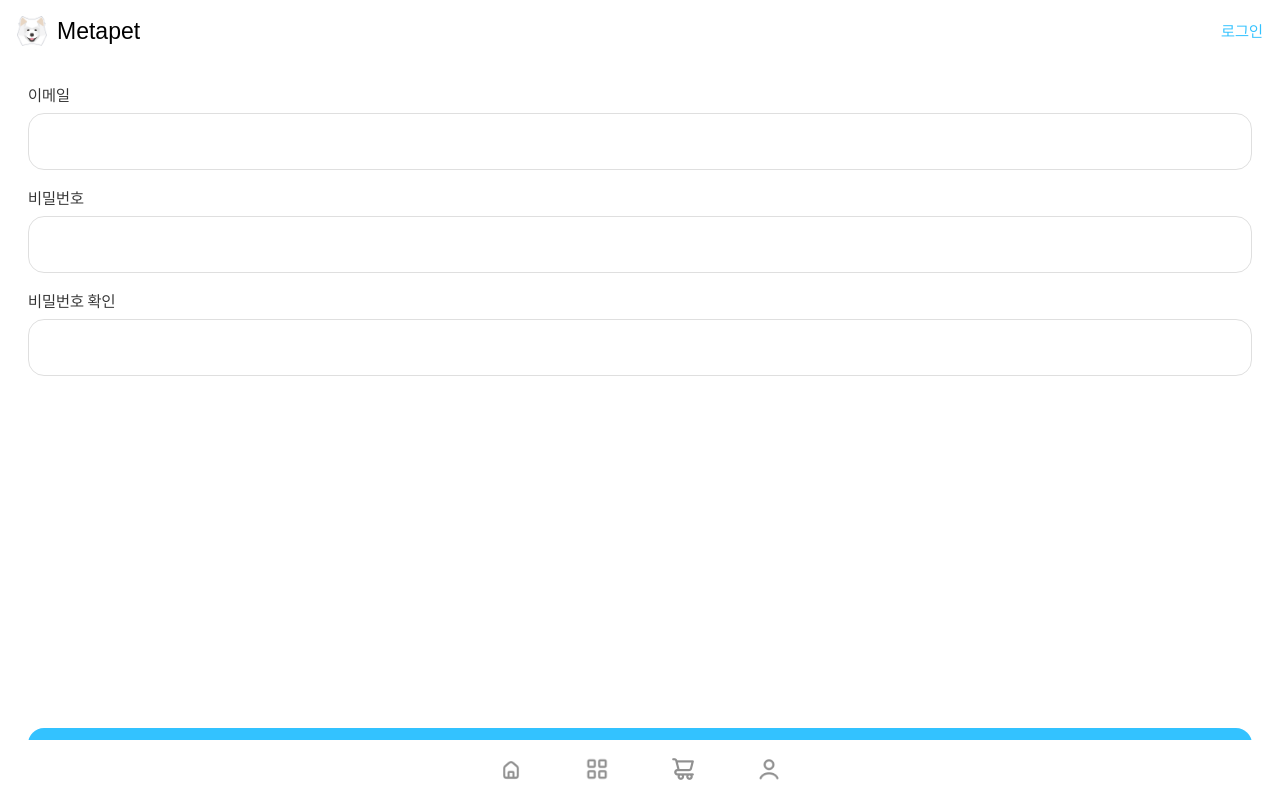
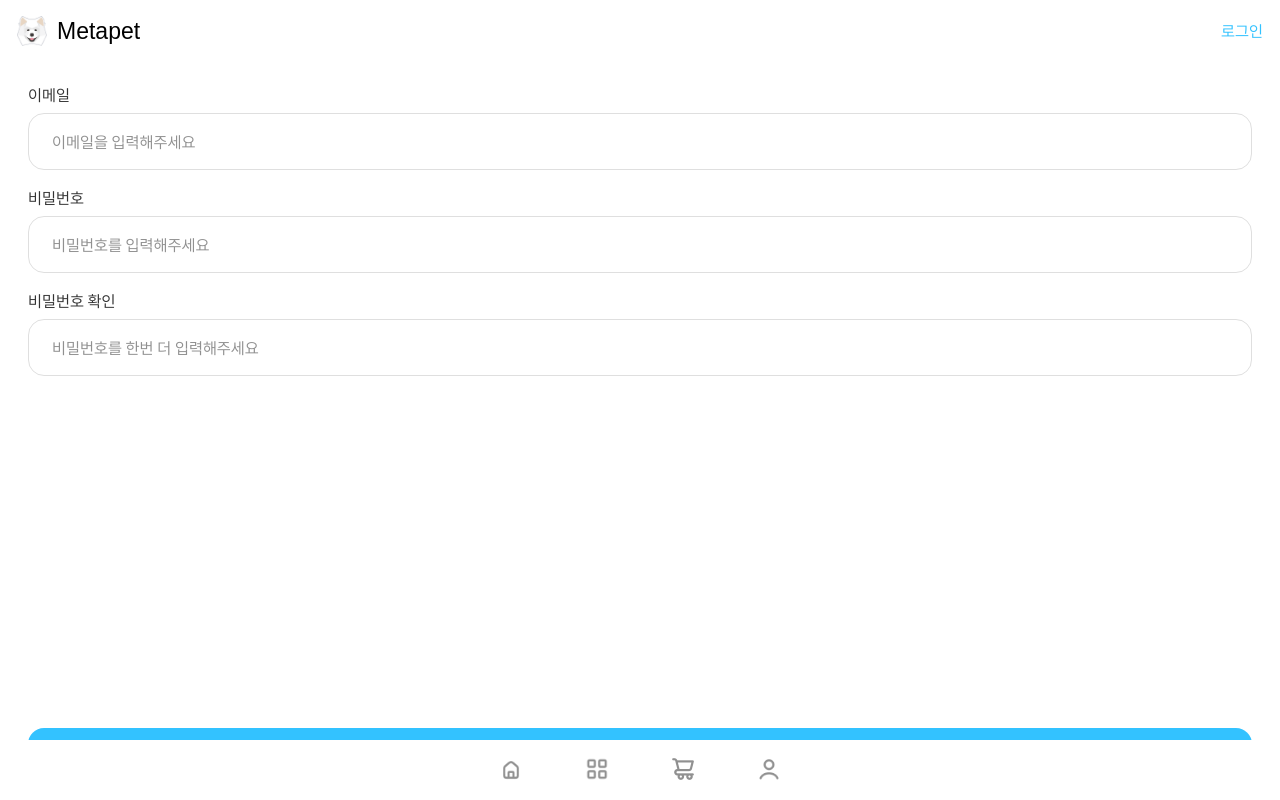
Before and after one commit to KimDongSin/metaPetShop, a React (Create React App) app: page /join in a window 1280 px wide. Shown: the top 800 px of the page. Built offline with nearby package versions, Linux system fonts and the light colour scheme; the HTML template or start-up script is replaced by a standard one.

Commit message:
회원가입완료 페이지 퍼블

```diff
--- a/src/common/routers/index.js
+++ b/src/common/routers/index.js
@@ -5,6 +5,7 @@ import Login from "../../pages/login/Login";
 import Join from "../../pages/join/Join";
 import Detail from "../../pages/detail/detail";
 import NotFound from "../../components/layout/notFound";
+import JoinDone from "../../pages/join/JoinDone";
 
 const MainRouter = () => {
     return(
@@ -13,6 +14,7 @@ const MainRouter = () => {
                 <Route path="/" element={<Home />} />
                 <Route path="/login" element={<Login />} />
                 <Route path="/join" element={<Join />} />
+                <Route path="/join/joinDoen" element={<JoinDone />} />
                 <Route path="/detail" element={<Detail />} />
                 <Route path="/*" element={<NotFound />} />
             </Routes>
--- a/src/pages/join/Join.js
+++ b/src/pages/join/Join.js
@@ -3,6 +3,7 @@ import FormInput from "../../components/form/FormInput";
 import { LoginBtn } from "../../components/styled/UI/button/Button";
 import { useState } from "react";
 import JoinTerms from "./ui/JoinTerms";
+import { Link } from "react-router-dom";
 
 const StepOneWrap = styled.div`
   padding: 0 28px;
@@ -20,15 +21,15 @@ const StepTwoWrap = styled.div`
   padding: 20px 28px 46px;
   margin: 0 auto;
 
-    & > div:not(:first-child){
+  & > div:not(:first-child) {
     margin-top: 20px;
   }
 
-    & .name__join__wrap{
+  & .name__join__wrap {
     display: flex;
     align-items: center;
 
-        & div:first-child{
+    & div:first-child {
       margin-right: 14px;
     }
   }
@@ -44,9 +45,18 @@ const Join = () => {
     <>
       {step ? (
         <StepOneWrap>
-          <FormInput title="이메일">이메일</FormInput>
-          <FormInput title="비밀번호">비밀번호</FormInput>
-          <FormInput title="비밀번호 확인">비밀번호 확인</FormInput>
+          <FormInput title="이메일" placeholder="이메일을 입력해주세요">
+            이메일
+          </FormInput>
+          <FormInput title="비밀번호" placeholder="비밀번호를 입력해주세요">
+            비밀번호
+          </FormInput>
+          <FormInput
+            title="비밀번호 확인"
+            placeholder="비밀번호를 한번 더 입력해주세요"
+          >
+            비밀번호 확인
+          </FormInput>
 
           <LoginBtn className="next__btn" onClick={stepOneNextClickHandler}>
             다음
@@ -55,16 +65,26 @@ const Join = () => {
       ) : (
         <StepTwoWrap>
           <div className="name__join__wrap">
-                <FormInput title="성" placeholder="성" width="30%">성</FormInput>
-                <FormInput title="이름" placeholder="이름" width="60%">이름</FormInput>
+            <FormInput title="성" placeholder="성" width="30%">
+              성
+            </FormInput>
+            <FormInput title="이름" placeholder="이름" width="60%">
+              이름
+            </FormInput>
           </div>
 
-            <FormInput title="닉네임" placeholder="닉네임을 입력해주세요">닉네임</FormInput>
-            <FormInput title="전화번호" placeholder="-없이 입력해주세요">전화번호</FormInput>
+          <FormInput title="닉네임" placeholder="닉네임을 입력해주세요">
+            닉네임
+          </FormInput>
+          <FormInput title="전화번호" placeholder="-없이 입력해주세요">
+            전화번호
+          </FormInput>
 
           <JoinTerms />
 
+          <Link to="/join/joinDoen">
             <LoginBtn>가입하기</LoginBtn>
+          </Link>
         </StepTwoWrap>
       )}
     </>
--- /dev/null
+++ b/src/pages/join/JoinDone.js
@@ -0,0 +1,43 @@
+import styled from "styled-components";
+import JoinImg from "../../assets/images/join/JoinDone.png";
+import { LoginBtn } from "../../components/styled/UI/button/Button";
+
+const Wrap = styled.div`
+    display: flex;
+    flex-direction: column;
+    align-items: center;
+    padding: 97px 28px 46px;
+
+    & > img{
+        margin-bottom: 41px;
+    }
+
+    & > p{
+        color: #333333;
+        font-size: 18px;
+        font-weight: 500;
+        margin-bottom: 12px;
+    }
+
+    & > span{
+        color: #565656;
+        font-size: 14px;
+    }
+
+    & .join__done__loginbtn{
+        margin-top: 423px;
+    }
+`
+
+const JoinDone = () => {
+    return (
+        <Wrap>
+            <img src={JoinImg} />
+            <p>회원가입을 완료하였습니다.</p>
+            <span>로그인 후 원활한 서비스를 이용해주세요.</span>
+
+            <LoginBtn className="join__done__loginbtn">회원가입 완료</LoginBtn>
+        </Wrap>
+    );
+}
+export default JoinDone;
```
Also changed, not shown: src/assets/images/join/JoinDone.png (added). Lines whose indentation alone changed are shown as unchanged.
